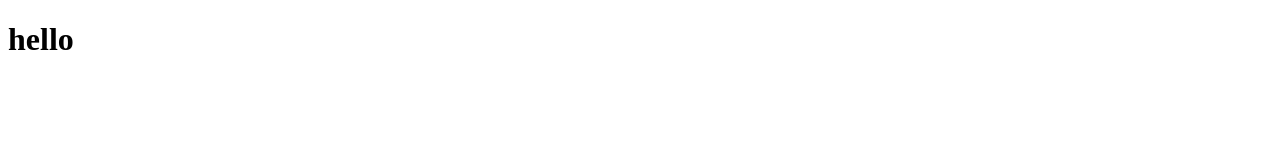
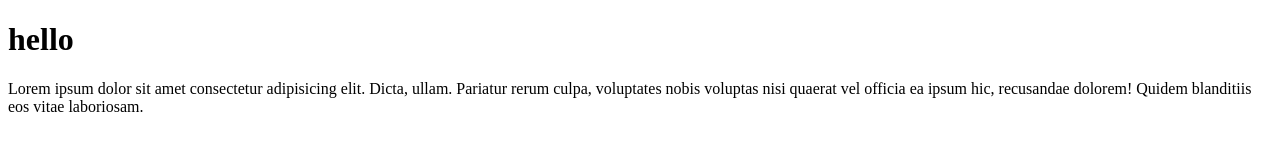
Before and after one commit to Joemakmur/jau-git-test, a plain HTML site: page index.html in a window 1280 px wide. Drawn offline with Linux system fonts and the light colour scheme.

Commit message:
menambah paragraf

```diff
--- a/index.html
+++ b/index.html
@@ -8,5 +8,6 @@
   </head>
   <body>
     <h1>hello</h1>
+    <p>Lorem ipsum dolor sit amet consectetur adipisicing elit. Dicta, ullam. Pariatur rerum culpa, voluptates nobis voluptas nisi quaerat vel officia ea ipsum hic, recusandae dolorem! Quidem blanditiis eos vitae laboriosam.</p>
   </body>
 </html>
```
